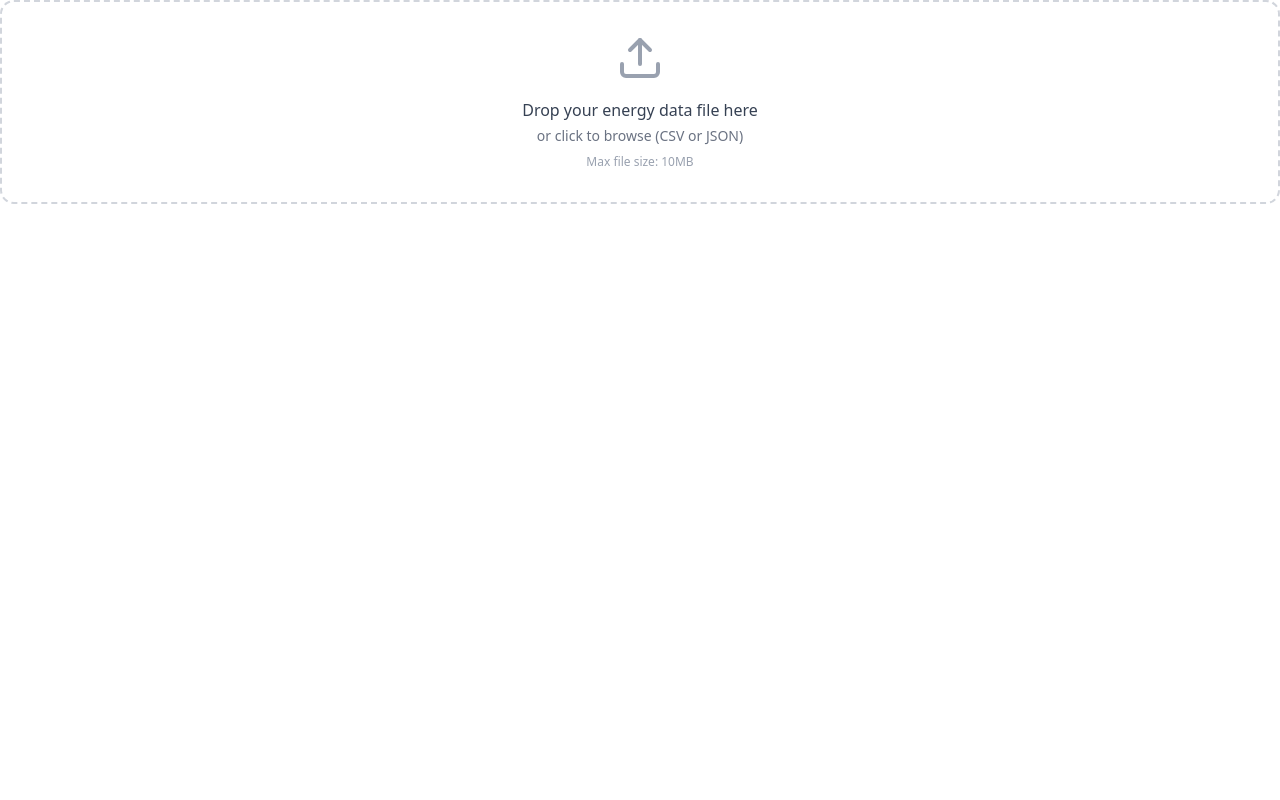
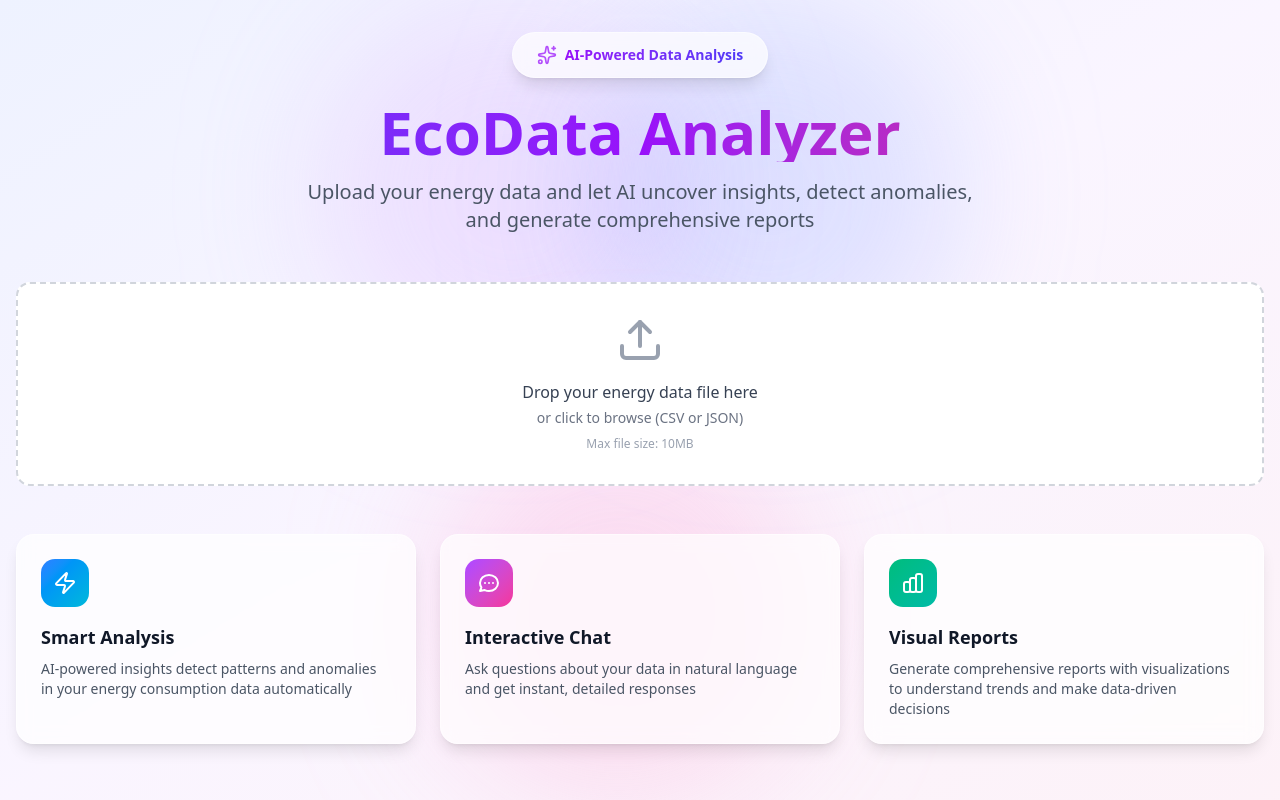
Before and after one commit to raquelmrsantos/ecodata-analyzer, a Next.js app: page / in a window 1280 px wide. Built offline with nearby package versions, Linux system fonts and the light colour scheme.

Commit message:
refactor: update page component

```diff
--- a/app/page.tsx
+++ b/app/page.tsx
@@ -2,22 +2,133 @@
 
 import { Dataset } from "@/types";
 import { FileUpload } from "./components/FileUpload";
+import { DataPreview } from "./components/DataPreview";
+import { ChatInterface } from "./components/ChatInterface";
 import { useState } from "react";
+import { Sparkles, Zap } from "lucide-react";
 
 export default function Home() {
   const [dataset, setDataset] = useState<Dataset | null>(null);
 
   const handleFileProcessed = (processedDataset: Dataset) => {
     setDataset(processedDataset);
-    console.log('Dataset processed:', processedDataset);
+    console.log("Dataset processed:", processedDataset);
   };
 
+  return (
+    <div className="min-h-screen bg-linear-to-br from-indigo-50 via-purple-50 to-pink-50">
+      {/* Animated Background Gradient Orbs */}
+      <div className="fixed inset-0 overflow-hidden pointer-events-none">
+        <div className="absolute top-0 left-1/4 w-96 h-96 bg-purple-300 rounded-full mix-blend-multiply filter blur-3xl opacity-30 animate-blob"></div>
+        <div className="absolute top-0 right-1/4 w-96 h-96 bg-indigo-300 rounded-full mix-blend-multiply filter blur-3xl opacity-30 animate-blob animation-delay-2000"></div>
+        <div className="absolute bottom-0 left-1/3 w-96 h-96 bg-pink-300 rounded-full mix-blend-multiply filter blur-3xl opacity-30 animate-blob animation-delay-4000"></div>
+      </div>
 
-  return (
-    <div className="">
-      <main className="">
-        <FileUpload onFileProcessed={handleFileProcessed} />
+      <main className="relative container mx-auto px-4 py-8 max-w-7xl">
+        {/* Header Section */}
+        <div className="text-center mb-12">
+          <div className="inline-flex items-center gap-2 bg-white/70 backdrop-blur-sm px-6 py-3 rounded-full shadow-lg mb-6 border border-white/50">
+            <Sparkles className="w-5 h-5 text-purple-600 animate-pulse" />
+            <span className="text-sm font-semibold bg-linear-to-r from-purple-600 to-indigo-600 bg-clip-text text-transparent">
+              AI-Powered Data Analysis
+            </span>
+          </div>
+          <h1 className="text-5xl md:text-6xl font-bold mb-4 bg-linear-to-r from-indigo-600 via-purple-600 to-pink-600 bg-clip-text text-transparent">
+            EcoData Analyzer
+          </h1>
+          <p className="text-xl text-gray-600 max-w-2xl mx-auto">
+            Upload your energy data and let AI uncover insights, detect
+            anomalies, and generate comprehensive reports
+          </p>
+        </div>
 
+        {/* File Upload Section */}
+        <div className="mb-8">
+          <FileUpload onFileProcessed={handleFileProcessed} />
+        </div>
+
+        {/* Main Content Grid */}
+        {dataset && (
+          <div className="grid grid-cols-1 lg:grid-cols-2 gap-6 animate-in fade-in slide-in-from-bottom-4 duration-700">
+            {/* Data Preview Column */}
+            <div className="space-y-6">
+              <DataPreview dataset={dataset} />
+            </div>
+
+            {/* Chat Interface Column */}
+            <div className="space-y-6">
+              <ChatInterface datasetId={dataset.id} />
+            </div>
+          </div>
+        )}
+
+        {/* Empty State with Features */}
+        {!dataset && (
+          <div className="mt-12 grid grid-cols-1 md:grid-cols-3 gap-6">
+            <div className="bg-white/70 backdrop-blur-sm rounded-2xl p-6 shadow-lg border border-white/50 hover:shadow-xl transition-all duration-300 hover:-translate-y-1">
+              <div className="w-12 h-12 bg-linear-to-br from-blue-500 to-cyan-500 rounded-xl flex items-center justify-center mb-4">
+                <Zap className="w-6 h-6 text-white" />
+              </div>
+              <h3 className="text-lg font-semibold text-gray-900 mb-2">
+                Smart Analysis
+              </h3>
+              <p className="text-gray-600 text-sm">
+                AI-powered insights detect patterns and anomalies in your energy
+                consumption data automatically
+              </p>
+            </div>
+
+            <div className="bg-white/70 backdrop-blur-sm rounded-2xl p-6 shadow-lg border border-white/50 hover:shadow-xl transition-all duration-300 hover:-translate-y-1">
+              <div className="w-12 h-12 bg-linear-to-br from-purple-500 to-pink-500 rounded-xl flex items-center justify-center mb-4">
+                <svg
+                  className="w-6 h-6 text-white"
+                  fill="none"
+                  viewBox="0 0 24 24"
+                  stroke="currentColor"
+                >
+                  <path
+                    strokeLinecap="round"
+                    strokeLinejoin="round"
+                    strokeWidth={2}
+                    d="M8 12h.01M12 12h.01M16 12h.01M21 12c0 4.418-4.03 8-9 8a9.863 9.863 0 01-4.255-.949L3 20l1.395-3.72C3.512 15.042 3 13.574 3 12c0-4.418 4.03-8 9-8s9 3.582 9 8z"
+                  />
+                </svg>
+              </div>
+              <h3 className="text-lg font-semibold text-gray-900 mb-2">
+                Interactive Chat
+              </h3>
+              <p className="text-gray-600 text-sm">
+                Ask questions about your data in natural language and get
+                instant, detailed responses
+              </p>
+            </div>
+
+            <div className="bg-white/70 backdrop-blur-sm rounded-2xl p-6 shadow-lg border border-white/50 hover:shadow-xl transition-all duration-300 hover:-translate-y-1">
+              <div className="w-12 h-12 bg-linear-to-br from-emerald-500 to-teal-500 rounded-xl flex items-center justify-center mb-4">
+                <svg
+                  className="w-6 h-6 text-white"
+                  fill="none"
+                  viewBox="0 0 24 24"
+                  stroke="currentColor"
+                >
+                  <path
+                    strokeLinecap="round"
+                    strokeLinejoin="round"
+                    strokeWidth={2}
+                    d="M9 19v-6a2 2 0 00-2-2H5a2 2 0 00-2 2v6a2 2 0 002 2h2a2 2 0 002-2zm0 0V9a2 2 0 012-2h2a2 2 0 012 2v10m-6 0a2 2 0 002 2h2a2 2 0 002-2m0 0V5a2 2 0 012-2h2a2 2 0 012 2v14a2 2 0 01-2 2h-2a2 2 0 01-2-2z"
+                  />
+                </svg>
+              </div>
+              <h3 className="text-lg font-semibold text-gray-900 mb-2">
+                Visual Reports
+              </h3>
+              <p className="text-gray-600 text-sm">
+                Generate comprehensive reports with visualizations to understand
+                trends and make data-driven decisions
+              </p>
+            </div>
+          </div>
+        )}
       </main>
     </div>
   );
```
